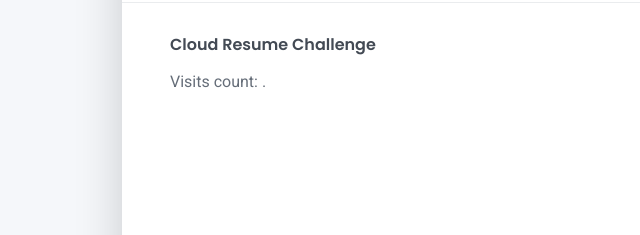
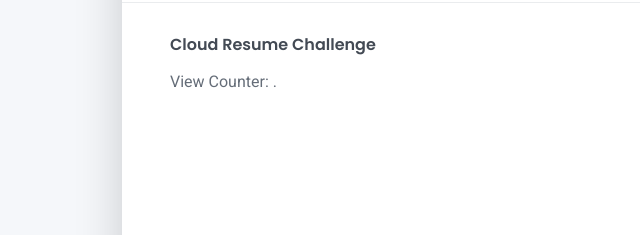
Before and after one commit to evefonwu/cloud-resume-challenge-client, a plain HTML site: page site-content/index.html in a window 1280 px wide. Shown: the part 1218-1453 px from the top of the page, 0-640 px from the left. Drawn offline with Linux system fonts and the light colour scheme; no server answers.

Commit message:
add yt link, simplify, reorg page

```diff
--- a/site-content/index.html
+++ b/site-content/index.html
@@ -107,7 +107,7 @@
   <div class="page-break"></div>
   <div class="contant-section px-3 px-lg-4 pb-4" id="contact">
     <h3 class="h6">Cloud Resume Challenge </h3>
-    <div class="pb-2 text-secondary" data-cy="visits-info">Visits count:
+    <div class="pb-2 text-secondary" data-cy="visits-info">View Counter:
       <span id="visits" data-cy="visits-count"></span>.
     </div>
     </div>
```
